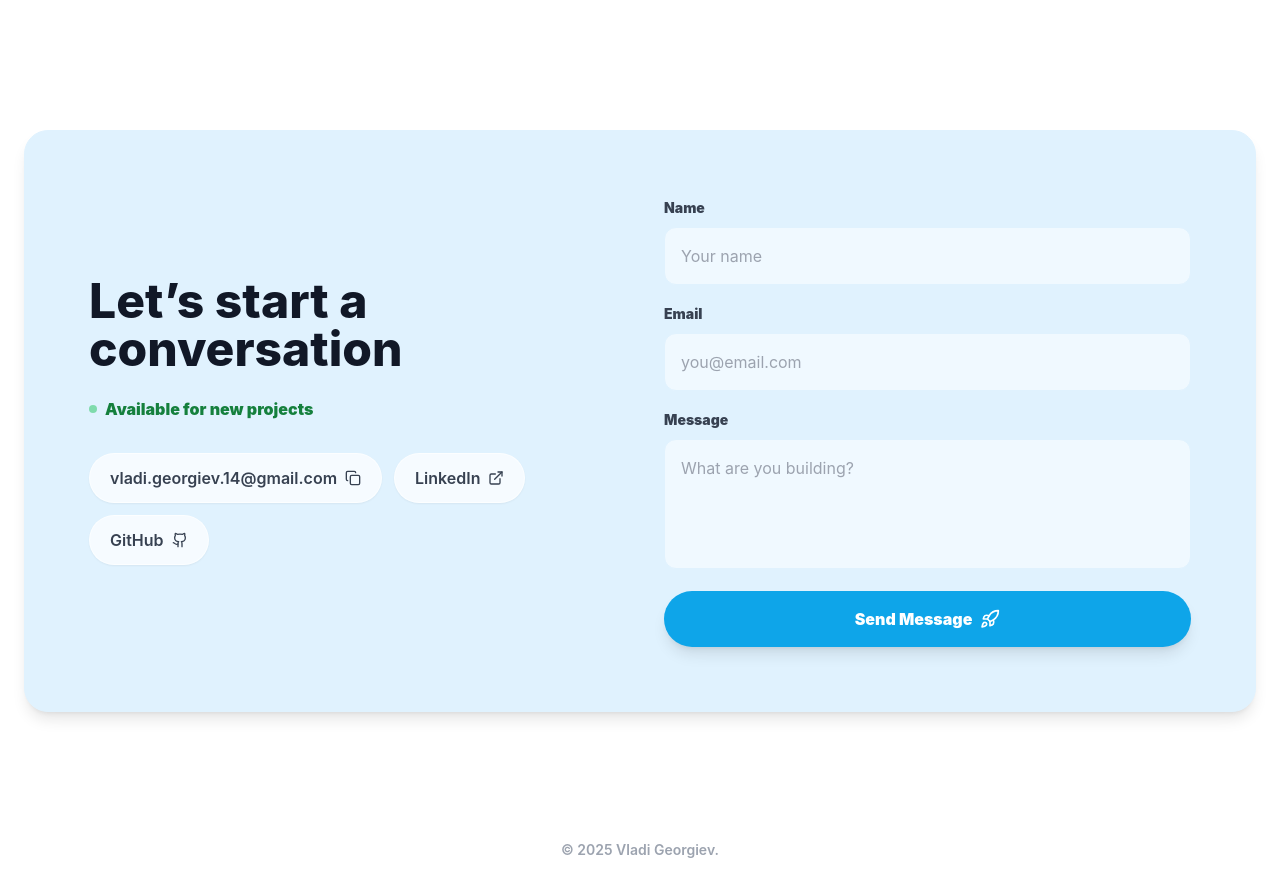
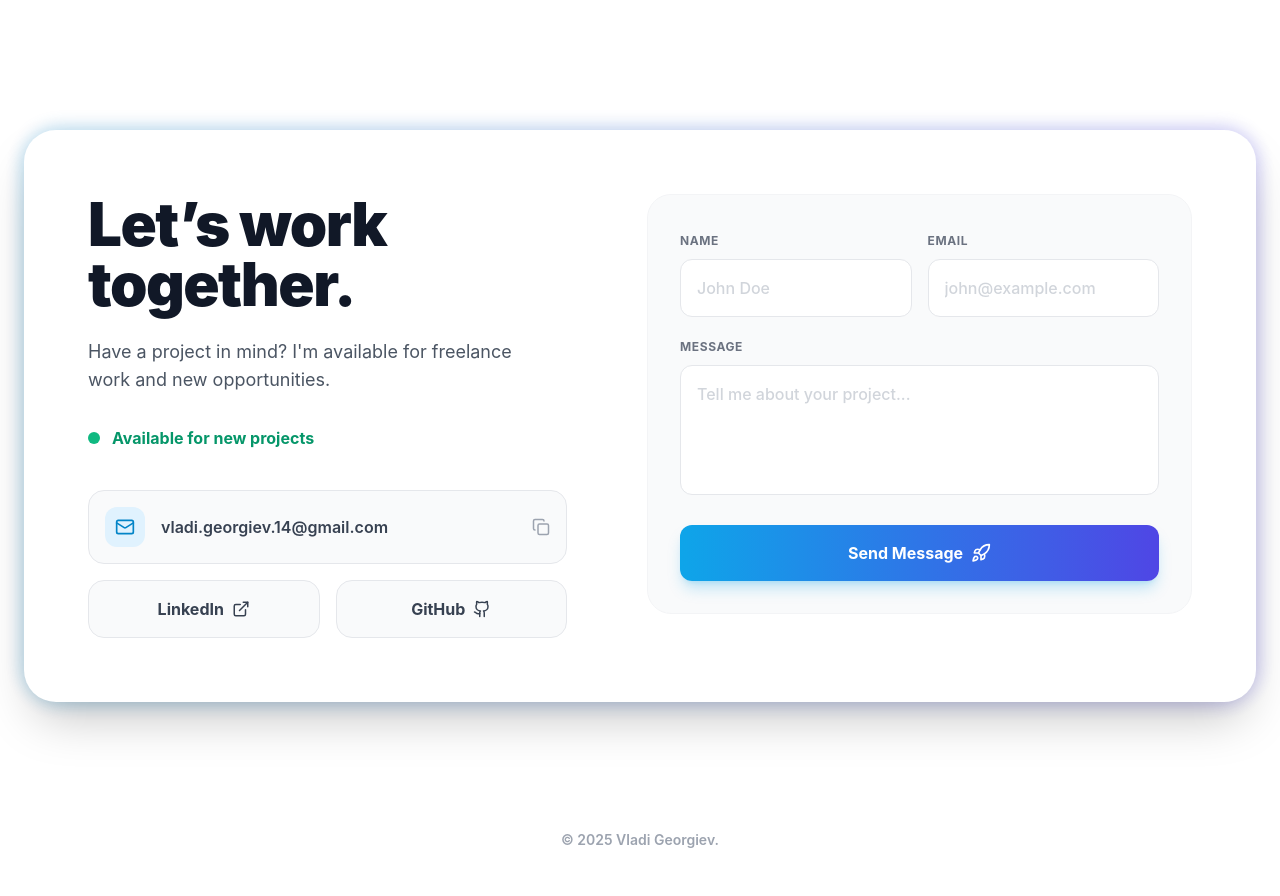
Before and after one commit to Vladi397/vladi-portfolio, a React (Vite) app: page / in a window 1280 px wide. Shown: the part 6440-7336 px from the top of the page. Built offline with nearby package versions, Linux system fonts and the light colour scheme.

Commit message:
feat: enhance Contact component with new layout, email copy functionality, and improved styling

```diff
--- a/src/components/sections/Contact.jsx
+++ b/src/components/sections/Contact.jsx
@@ -1,5 +1,5 @@
 import React, { useState } from "react";
-import { Check, Copy, ExternalLink, Github, Rocket } from "lucide-react";
+import { Check, Copy, ExternalLink, Github, Rocket, Mail } from "lucide-react";
 import Reveal from "../ui/Reveal";
 
 const Contact = () => {
@@ -19,116 +19,133 @@ const Contact = () => {
   return (
     <section id="contact" className="py-20 px-4 sm:px-6 max-w-7xl mx-auto scroll-mt-24 md:scroll-mt-32">
       <Reveal>
-        <div className="rounded-3xl p-6 sm:p-8 md:p-16 flex flex-col md:flex-row gap-10 md:gap-12 items-center shadow-lg border transition-colors
-          bg-[#E0F2FE] border-sky-100
-          dark:bg-slate-800/80 dark:border-slate-700"
+        {/* Glow Effect behind the card */}
+        <div className="relative group">
+          <div className="absolute -inset-1 bg-gradient-to-r from-sky-600 to-indigo-600 rounded-[40px] blur opacity-25 dark:opacity-40 transition duration-1000 group-hover:opacity-60"></div>
+
+          <div className="relative rounded-[32px] p-8 sm:p-12 md:p-16 flex flex-col lg:flex-row gap-12 lg:gap-20 items-start overflow-hidden
+            bg-white shadow-2xl
+            dark:bg-[#0B1120] dark:shadow-none"
           >
-          <div className="flex-1 space-y-6 w-full">
-            <h2 className="text-3xl sm:text-4xl md:text-5xl font-extrabold transition-colors
+            {/* Background Texture (Noise or Lines could go here) */}
+            <div className="absolute inset-0 bg-grid-slate-100 [mask-image:linear-gradient(0deg,white,rgba(255,255,255,0.6))] dark:bg-grid-slate-700/25 dark:[mask-image:linear-gradient(0deg,rgba(255,255,255,0.1),rgba(255,255,255,0.5))] pointer-events-none" />
+
+            {/* LEFT COLUMN: Info */}
+            <div className="flex-1 w-full relative z-10">
+              <h2 className="text-4xl sm:text-5xl md:text-6xl font-black tracking-tight mb-6 transition-colors
                 text-gray-900 dark:text-white"
               >
-              Let’s start a <br className="hidden sm:block" /> conversation
+                Let’s work <br /> together.
               </h2>
 
-            <div className="flex items-center gap-2 font-black transition-colors
-              text-green-700 dark:text-green-400"
+              <p className="text-lg mb-8 max-w-md transition-colors text-gray-600 dark:text-slate-400">
+                Have a project in mind? I'm available for freelance work and new opportunities.
+              </p>
+
+              <div className="flex items-center gap-3 font-bold mb-10 transition-colors
+                text-emerald-600 dark:text-emerald-400"
               >
-              <span className="w-2 h-2 bg-green-500 rounded-full animate-pulse motion-reduce:animate-none"></span>
+                <span className="relative flex h-3 w-3">
+                  <span className="animate-ping absolute inline-flex h-full w-full rounded-full bg-emerald-400 opacity-75"></span>
+                  <span className="relative inline-flex rounded-full h-3 w-3 bg-emerald-500"></span>
+                </span>
                 Available for new projects
               </div>
 
-            <div className="flex flex-col sm:flex-row flex-wrap items-stretch sm:items-center gap-3 pt-2 w-full">
+              <div className="flex flex-col gap-4">
                 <button
                   onClick={onCopy}
-                className="inline-flex items-center justify-between gap-2 px-5 py-3 rounded-full font-semibold shadow-sm transition-colors w-full sm:w-auto
-                  bg-white/70 border border-white/60 text-gray-700 hover:bg-white
-                  dark:bg-slate-900/50 dark:border-slate-700 dark:text-slate-200 dark:hover:bg-slate-900"
+                  className="group flex items-center justify-between gap-4 p-4 rounded-2xl border transition-all
+                    bg-gray-50 border-gray-200 hover:border-sky-300 hover:bg-sky-50
+                    dark:bg-white/5 dark:border-white/10 dark:hover:bg-white/10 dark:hover:border-white/20"
                 >
-                <span className="truncate max-w-[240px] sm:max-w-none">{email}</span>
+                  <div className="flex items-center gap-4">
+                    <div className="p-2.5 rounded-xl bg-sky-100 text-sky-600 dark:bg-sky-500/20 dark:text-sky-400">
+                      <Mail size={20} />
+                    </div>
+                    <span className="font-semibold text-gray-700 dark:text-slate-200 break-all text-left">
+                      {email}
+                    </span>
+                  </div>
                   {copied ? (
-                  <Check size={16} className="text-green-600" />
+                    <Check size={18} className="text-emerald-500" />
                   ) : (
-                  <Copy size={16} className="hover:text-[#0EA5E9]" />
+                    <Copy size={18} className="text-gray-400 group-hover:text-sky-500 transition-colors" />
                   )}
                 </button>
 
+                <div className="flex gap-4">
                   <a
                     href="#"
-                target="_blank"
-                rel="noreferrer"
-                className="inline-flex items-center justify-center gap-2 px-5 py-3 rounded-full font-semibold shadow-sm transition-colors w-full sm:w-auto
-                  bg-white/70 border border-white/60 text-gray-700 hover:bg-white
-                  dark:bg-slate-900/50 dark:border-slate-700 dark:text-slate-200 dark:hover:bg-slate-900"
+                    className="flex-1 flex items-center justify-center gap-2 p-4 rounded-2xl border font-bold transition-all
+                    bg-gray-50 border-gray-200 text-gray-700 hover:bg-gray-100
+                    dark:bg-white/5 dark:border-white/10 dark:text-slate-300 dark:hover:bg-white/10"
                   >
-                LinkedIn <ExternalLink size={16} />
+                    LinkedIn <ExternalLink size={18} />
                   </a>
-
                   <a
                     href="#"
-                target="_blank"
-                rel="noreferrer"
-                className="inline-flex items-center justify-center gap-2 px-5 py-3 rounded-full font-semibold shadow-sm transition-colors w-full sm:w-auto
-                  bg-white/70 border border-white/60 text-gray-700 hover:bg-white
-                  dark:bg-slate-900/50 dark:border-slate-700 dark:text-slate-200 dark:hover:bg-slate-900"
+                    className="flex-1 flex items-center justify-center gap-2 p-4 rounded-2xl border font-bold transition-all
+                    bg-gray-50 border-gray-200 text-gray-700 hover:bg-gray-100
+                    dark:bg-white/5 dark:border-white/10 dark:text-slate-300 dark:hover:bg-white/10"
                   >
-                GitHub <Github size={16} />
+                    GitHub <Github size={18} />
                   </a>
                 </div>
               </div>
+            </div>
 
+            {/* RIGHT COLUMN: Form */}
             <form
-            className="flex-1 w-full space-y-4"
+              className="flex-1 w-full relative z-10 bg-gray-50 dark:bg-white/5 p-6 sm:p-8 rounded-[24px] border border-gray-100 dark:border-white/5"
               onSubmit={(e) => {
                 e.preventDefault();
-              alert("Hook this form to EmailJS / Formspree / your backend.");
+                alert("Connect to backend.");
               }}
             >
+              <div className="grid grid-cols-1 sm:grid-cols-2 gap-4 mb-4">
                 <div className="space-y-2">
-              <label className="text-sm font-black transition-colors text-gray-700 dark:text-slate-300">
-                Name
-              </label>
+                  <label className="text-xs font-bold uppercase tracking-wider text-gray-500 dark:text-slate-400">Name</label>
                   <input
                     type="text"
-                placeholder="Your name"
-                className="w-full p-4 rounded-xl focus:ring-2 focus:ring-[#0EA5E9] outline-none transition-colors
-                  bg-[#F0F9FF] border border-sky-100 placeholder:text-gray-400
-                  dark:bg-slate-950 dark:border-slate-800 dark:placeholder:text-slate-600 dark:text-white"
+                    placeholder="John Doe"
+                    className="w-full p-4 rounded-xl outline-none font-medium transition-all
+                      bg-white border border-gray-200 text-gray-900 placeholder:text-gray-300 focus:border-sky-500 focus:ring-4 focus:ring-sky-500/10
+                      dark:bg-[#0B1120] dark:border-white/10 dark:text-white dark:placeholder:text-slate-600 dark:focus:border-sky-500"
                   />
                 </div>
-
                 <div className="space-y-2">
-              <label className="text-sm font-black transition-colors text-gray-700 dark:text-slate-300">
-                Email
-              </label>
+                  <label className="text-xs font-bold uppercase tracking-wider text-gray-500 dark:text-slate-400">Email</label>
                   <input
                     type="email"
-                placeholder="you@email.com"
-                className="w-full p-4 rounded-xl focus:ring-2 focus:ring-[#0EA5E9] outline-none transition-colors
-                  bg-[#F0F9FF] border border-sky-100 placeholder:text-gray-400
-                  dark:bg-slate-950 dark:border-slate-800 dark:placeholder:text-slate-600 dark:text-white"
+                    placeholder="john@example.com"
+                    className="w-full p-4 rounded-xl outline-none font-medium transition-all
+                      bg-white border border-gray-200 text-gray-900 placeholder:text-gray-300 focus:border-sky-500 focus:ring-4 focus:ring-sky-500/10
+                      dark:bg-[#0B1120] dark:border-white/10 dark:text-white dark:placeholder:text-slate-600 dark:focus:border-sky-500"
                   />
                 </div>
+              </div>
 
-            <div className="space-y-2">
-              <label className="text-sm font-black transition-colors text-gray-700 dark:text-slate-300">
-                Message
-              </label>
+              <div className="space-y-2 mb-6">
+                <label className="text-xs font-bold uppercase tracking-wider text-gray-500 dark:text-slate-400">Message</label>
                 <textarea
-                placeholder="What are you building?"
+                  placeholder="Tell me about your project..."
                   rows="4"
-                className="w-full p-4 rounded-xl focus:ring-2 focus:ring-[#0EA5E9] outline-none resize-none transition-colors
-                  bg-[#F0F9FF] border border-sky-100 placeholder:text-gray-400
-                  dark:bg-slate-950 dark:border-slate-800 dark:placeholder:text-slate-600 dark:text-white"
+                  className="w-full p-4 rounded-xl outline-none resize-none font-medium transition-all
+                    bg-white border border-gray-200 text-gray-900 placeholder:text-gray-300 focus:border-sky-500 focus:ring-4 focus:ring-sky-500/10
+                    dark:bg-[#0B1120] dark:border-white/10 dark:text-white dark:placeholder:text-slate-600 dark:focus:border-sky-500"
                 ></textarea>
               </div>
 
               <button
-              className="w-full bg-[#0EA5E9] text-white font-black py-4 px-8 rounded-full shadow-lg hover:bg-sky-500 transition-all duration-300 motion-reduce:transition-none inline-flex items-center justify-center gap-2"
                 type="submit"
+                className="w-full py-4 rounded-xl font-bold text-white shadow-lg shadow-sky-500/25 transition-all hover:scale-[1.02] active:scale-95 flex items-center justify-center gap-2
+                bg-gradient-to-r from-sky-500 to-indigo-600 hover:from-sky-400 hover:to-indigo-500"
               >
                 Send Message <Rocket size={20} />
               </button>
             </form>
+          </div>
         </div>
       </Reveal>
     </section>
```
Lines whose indentation alone changed are shown as unchanged.
